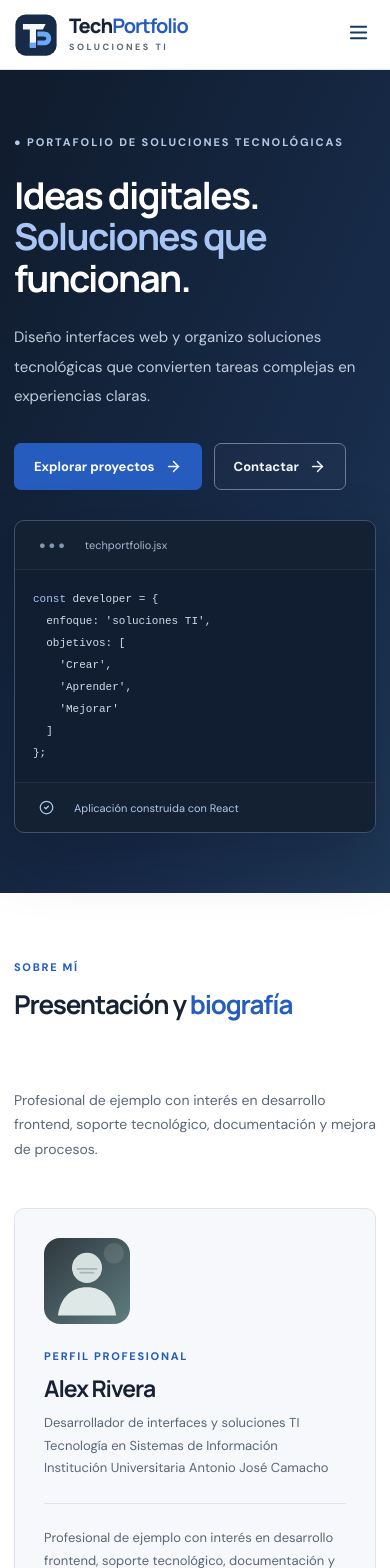
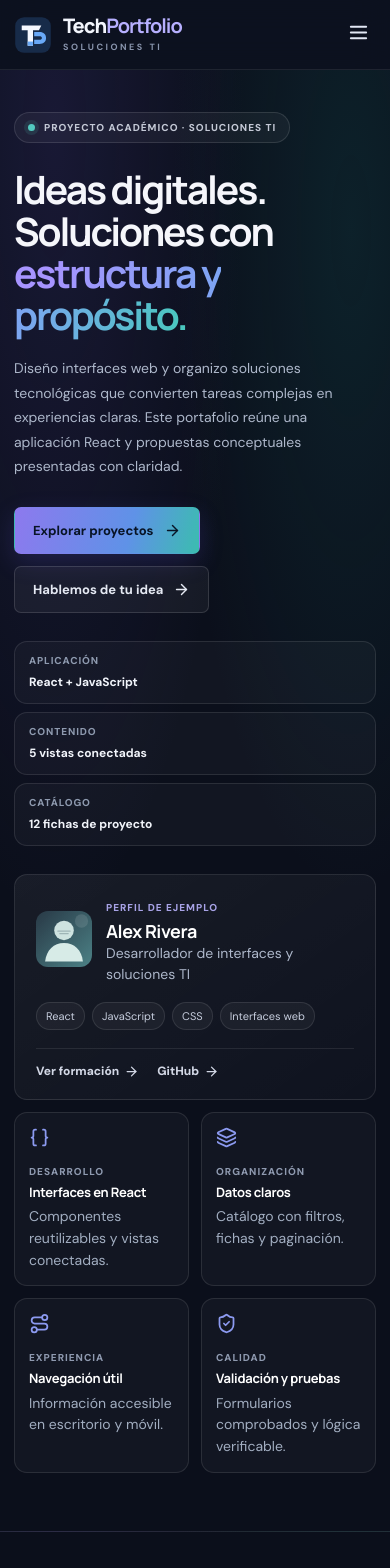
Before and after one commit to Gabimaru23-A/TechPortfolio, a React (Vite) app in the folder TechPortfolio-CodeSandbox/: page / in a window 390 px wide. Shown: the top 1568 px of the page. Built offline with nearby package versions, Linux system fonts and the light colour scheme.

Commit message:
Adaptar portafolio a identidad visual profesional

```diff
--- a/TechPortfolio-CodeSandbox/src/pages/Inicio.jsx
+++ b/TechPortfolio-CodeSandbox/src/pages/Inicio.jsx
@@ -1,4 +1,4 @@
-import { ArrowRight, CheckCircle2, Github, Linkedin } from 'lucide-react';
+import { ArrowRight, Braces, Github, Layers3, Linkedin, Route, ShieldCheck } from 'lucide-react';
 import { Link } from 'react-router-dom';
 import { perfil, biografia } from '../data/site.js';
 
@@ -7,19 +7,35 @@ export default function Inicio() {
     <>
       <section className="hero">
         <div className="container hero-layout">
-          <div>
-            <span className="hero-kicker">● PORTAFOLIO DE SOLUCIONES TECNOLÓGICAS</span>
-            <h1>Ideas digitales.<br/><strong>Soluciones que</strong><br/>funcionan.</h1>
-            <p>{perfil.presentacion}</p>
+          <div className="hero-copy">
+            <span className="hero-kicker"><span className="signal-dot"/> PROYECTO ACADÉMICO · SOLUCIONES TI</span>
+            <h1>Ideas digitales.<br/>Soluciones con <span className="hero-gradient">estructura y propósito.</span></h1>
+            <p>{perfil.presentacion} Este portafolio reúne una aplicación React y propuestas conceptuales presentadas con claridad.</p>
             <div className="actions">
               <Link className="btn mint" to="/proyectos">Explorar proyectos <ArrowRight size={17}/></Link>
-              <Link className="btn glass" to="/contacto">Contactar <ArrowRight size={17}/></Link>
+              <Link className="btn glass" to="/contacto">Hablemos de tu idea <ArrowRight size={17}/></Link>
+            </div>
+            <div className="hero-facts" aria-label="Resumen del portafolio">
+              <div><small>APLICACIÓN</small><strong>React + JavaScript</strong></div>
+              <div><small>CONTENIDO</small><strong>5 vistas conectadas</strong></div>
+              <div><small>CATÁLOGO</small><strong>12 fichas de proyecto</strong></div>
             </div>
           </div>
-          <div className="hero-screen" aria-label="Ilustración de una aplicación en React">
-            <div className="screen-top"><span>● ● ●</span> techportfolio.jsx</div>
-            <pre><span>const</span> developer = {'{'}{'\n'}  enfoque: 'soluciones TI',{'\n'}  objetivos: [{'\n'}    'Crear',{'\n'}    'Aprender',{'\n'}    'Mejorar'{'\n'}  ]{'\n'}{'}'};</pre>
-            <div className="screen-status"><CheckCircle2 size={15}/> Aplicación construida con React</div>
+          <div className="hero-overview">
+            <div className="hero-profile">
+              <div className="hero-profile-main">
+                <img src={`${import.meta.env.BASE_URL}${perfil.avatar}`} alt="" />
+                <div><span className="profile-label">PERFIL DE EJEMPLO</span><h2>{perfil.nombre}</h2><p>{perfil.rol}</p></div>
+              </div>
+              <div className="hero-tags"><span>React</span><span>JavaScript</span><span>CSS</span><span>Interfaces web</span></div>
+              <div className="hero-profile-links"><Link to="/tecnologias">Ver formación <ArrowRight size={15}/></Link><a href={perfil.github} target="_blank" rel="noreferrer">GitHub <ArrowRight size={15}/></a></div>
+            </div>
+            <div className="hero-capabilities">
+              <article><Braces size={21}/><span>DESARROLLO</span><h3>Interfaces en React</h3><p>Componentes reutilizables y vistas conectadas.</p></article>
+              <article><Layers3 size={21}/><span>ORGANIZACIÓN</span><h3>Datos claros</h3><p>Catálogo con filtros, fichas y paginación.</p></article>
+              <article><Route size={21}/><span>EXPERIENCIA</span><h3>Navegación útil</h3><p>Información accesible en escritorio y móvil.</p></article>
+              <article><ShieldCheck size={21}/><span>CALIDAD</span><h3>Validación y pruebas</h3><p>Formularios comprobados y lógica verificable.</p></article>
+            </div>
           </div>
         </div>
       </section>
--- a/TechPortfolio-CodeSandbox/src/style.css
+++ b/TechPortfolio-CodeSandbox/src/style.css
@@ -130,4 +130,132 @@
 .footer-brand{display:flex;align-items:flex-start;gap:12px}
 .footer-brand img{flex:none;margin-top:2px}
 .value-logo{width:104px;height:104px;filter:drop-shadow(0 14px 28px #091b3750)}
+
+/* Versión oscura: lenguaje visual tecnológico con contenido académico verificable. */
+:root{
+  --ink:#f0f3fa;
+  --muted:#a6b0c4;
+  --accent:#a396ff;
+  --accent-hover:#8276e4;
+  --accent-soft:#a396ff1a;
+  --line:#ffffff1d;
+  --surface:#151b2b;
+  color:var(--ink);
+  background:#0b0f1b;
+}
+body{background:#0b0f1b;color:var(--ink)}
+.header{background:#0d1220ed;border-color:#ffffff14;backdrop-filter:blur(18px)}
+.brand{color:#f2f5fc}
+.brand b{color:#b7b0ff}
+.brand small{color:#8995ad}
+.brand-icon{width:38px;height:38px}
+.links a{color:#b7c0d0}
+.links a:hover,.links a.active{background:#a396ff1b;color:#ddd8ff}
+.menu-button{color:#e2e8f5}
+.hero{position:relative;overflow:hidden;background:radial-gradient(ellipse at 14% 4%,#4e3f9933,transparent 40%),radial-gradient(ellipse at 90% 11%,#146f6a30,transparent 36%),#0b0f1b;border-bottom:1px solid #ffffff16}
+.hero-layout{min-height:650px;padding:72px 0 80px;grid-template-columns:minmax(0,1.22fr) minmax(350px,.88fr);gap:48px}
+.hero-copy{position:relative;z-index:1}
+.hero-kicker{display:inline-flex;align-items:center;gap:9px;padding:8px 13px;border:1px solid #ffffff1d;border-radius:99px;background:#ffffff0b;color:#c4c9d6;font-size:10px;letter-spacing:.1em}
+.signal-dot{width:7px;height:7px;border-radius:50%;background:#52c9bf;box-shadow:0 0 0 4px #52c9bf1f}
+.hero h1{max-width:700px;margin:25px 0 20px;font-size:clamp(40px,5vw,68px);line-height:1.08;letter-spacing:-.055em;color:#f5f6fb}
+.hero-gradient{background:linear-gradient(95deg,#a794ff 10%,#7ea4f3 54%,#48c8bd 100%);background-clip:text;-webkit-background-clip:text;color:transparent}
+.hero p{max-width:620px;color:#aeb8cb;font-size:16px;line-height:1.75}
+.hero .actions{margin-top:28px}
+.hero .btn{min-height:47px;padding:13px 18px}
+.hero .mint{background:linear-gradient(105deg,#8d79ee,#5f92e7 62%,#3bbdaf);color:#081426;box-shadow:0 8px 25px #665ae830}
+.hero .mint:hover{filter:brightness(1.1);box-shadow:0 10px 30px #665ae849}
+.hero .glass{background:#ffffff0c;border-color:#ffffff22;color:#e5e9f3}
+.hero-facts{display:grid;grid-template-columns:repeat(3,minmax(0,1fr));gap:10px;margin-top:36px}
+.hero-facts>div,.hero-profile,.hero-capabilities article{border:1px solid #ffffff1a;border-radius:13px;background:#ffffff08}
+.hero-facts>div{min-height:79px;padding:14px 15px}
+.hero-facts small{display:block;margin-bottom:8px;color:#8e9aaf;font-size:10px;letter-spacing:.09em;font-weight:800}
+.hero-facts strong{font-size:12px;line-height:1.35;color:#f1f4fa}
+.hero-overview{display:flex;flex-direction:column;gap:12px}
+.hero-profile{padding:20px 21px;background:linear-gradient(145deg,#ffffff0e,#ffffff05)}
+.hero-profile-main{display:flex;align-items:center;gap:14px}
+.hero-profile-main img{width:56px;height:56px;object-fit:cover;border-radius:12px;filter:saturate(.45)}
+.profile-label{color:#a8a3e7;font-size:10px;letter-spacing:.1em;font-weight:800}
+.hero-profile h2{font-size:18px;letter-spacing:-.025em;margin:4px 0 1px}
+.hero-profile p{font-size:12px;margin:0;color:#aeb8cb;line-height:1.45}
+.hero-tags{display:flex;flex-wrap:wrap;gap:7px;margin-top:18px}
+.hero-tags span{padding:6px 9px;border:1px solid #ffffff1a;border-radius:99px;background:#ffffff0b;color:#c7cede;font-size:11px}
+.hero-profile-links{display:flex;flex-wrap:wrap;gap:18px;margin-top:18px;padding-top:14px;border-top:1px solid #ffffff16}
+.hero-profile-links a{display:inline-flex;align-items:center;gap:5px;font-size:12px;font-weight:800;color:#d3d8e6}
+.hero-profile-links a:hover{color:#77d2c8}
+.hero-capabilities{display:grid;grid-template-columns:repeat(2,minmax(0,1fr));gap:12px}
+.hero-capabilities article{min-height:164px;padding:18px 19px}
+.hero-capabilities svg{color:#8c9af0;margin-bottom:12px}
+.hero-capabilities span{display:block;font-size:10px;letter-spacing:.1em;color:#8f9ab0;font-weight:800}
+.hero-capabilities h3{font-size:15px;line-height:1.25;letter-spacing:-.02em;margin:6px 0}
+.hero-capabilities p{font-size:12px;line-height:1.55;margin:0;color:#a2aec1}
+.section{background:#0b0f1b}
+.page-head h1,.section h2,.soft-strip h2,.section h3{color:#f0f3fa}
+.page-head p,.intro-grid p,.bio-profile p,.biography-row p,.stack-card p,.info-line p,.timeline-heading p,.experience p,.testimonial p,.section-row p,.value-hero p,.strip p,.value-cta p{color:#aab5c8}
+.eyebrow,h2 em,.page-head em,.biography-row>strong,.info-line>svg,.experience small,.tick svg,.testimonial strong,.link-button,.project-attributes .text-link{color:#a99dff}
+.card{background:#151b2b;border-color:#ffffff18}
+.bio-profile,.soft-strip,.value-cta,.empty{background:#111827}
+.bio-profile hr,.info-line,.project-meta,.testimonial small,.sidebar dl>div{border-color:#ffffff18}
+.bio-profile .social a,.footer .social a{color:#d8deed}
+.avatar-image{background:#1a2336}
+.count,.chip,.status-pill{background:#8e82ff22;color:#d3ccff}
+.filters{background:#151b2b;border-color:#ffffff1d;box-shadow:none}
+.filter-title strong,.filter-controls label,.contact-form label{color:#e8edf8}
+.filter-title>div>span,.section-row p,.filter-title span{color:#aab5c8}
+.filter-icon,.tile-icon,.technology-icon,.stack-icon,.experience .round-icon{background:#9889ff1a;color:#b6aaff;border-color:#ffffff1b}
+.filter-controls input,.filter-controls select,.contact-form input,.contact-form textarea{background:#0f1626;border-color:#ffffff29;color:#eef2fa}
+.filter-controls input::placeholder,.contact-form input::placeholder,.contact-form textarea::placeholder{color:#8795ae}
+.filter-controls input:focus,.filter-controls select:focus,.contact-form input:focus,.contact-form textarea:focus{border-color:#a99dff;box-shadow:0 0 0 3px #a99dff22}
+.blue{background:#7466df;color:#fff}
+.blue:hover{background:#887bee}
+.light{background:#1b2232;color:#e4e9f4;border-color:#ffffff25}
+.light:hover{background:#242e43;border-color:#ffffff3b}
+.project-card{background:#151b2b;border-color:#ffffff1a;box-shadow:none}
+.project-card:hover{border-color:#9387ef88;box-shadow:0 18px 40px #00000030}
+.project-card p,.project-meta,.record-id{color:#aab5c8}
+.project-category{color:#b4a9ff!important}
+.project-action{background:#9889ff1a;border-color:#9889ff31;color:#d1caff}
+.project-action:hover{background:#9889ff2d;color:#fff}
+.pagination button{background:#1b2232;border-color:#ffffff22;color:#d2d9e8}
+.pagination button.current{background:#7466df;border-color:#7466df;color:#fff}
+.project-sidebar{background:#111827;color:#f0f3fa}
+.project-sidebar .icon-button{background:#20293b;border-color:#ffffff26;color:#f2f4fc}
+.project-attributes>div{border-color:#ffffff1a}
+.project-attributes dt,.sidebar-kicker{color:#aab5c8}
+.project-attributes dd{color:#e0e6f1}
+.project-sidebar .drawer-image{filter:saturate(.6)}
+.contact-aside,.value-art{background:linear-gradient(145deg,#1e2347,#123b47);border:1px solid #ffffff1b}
+.contact-icon{background:#ffffff15;color:#b8b0ff}
+.contact-aside p{color:#c7d1e3}
+.contact-aside hr{border-color:#ffffff2b}
+.contact-form small{color:#aab5c8}
+.contact-form small.error{color:#ffb9bf}
+.form-warning{background:#3e2c19;border-color:#936738;color:#ffe3b5}
+.success{background:#173c32;color:#b4f3d8}
+.draft-link{color:#a8dcff}
+.footer{background:#090d17;border-top:1px solid #ffffff15}
+.footer p,.footer-bottom{color:#9eaac0}
+.footer-bottom{border-color:#ffffff16}
+.demo-ribbon{background:#171c2e;border-color:#ffffff19;color:#b9c5d9}
+.value-cta{border:1px solid #ffffff19}
+.skip-link{color:#182033}
+@media(max-width:1000px){
+  .hero-layout{grid-template-columns:1fr 1fr;gap:28px}
+  .hero h1{font-size:clamp(38px,5vw,56px)}
+}
+@media(max-width:760px){
+  .links{background:#111827;border-bottom:1px solid #ffffff1c}
+  .hero-layout{grid-template-columns:1fr;padding:55px 0 64px}
+  .hero-overview{max-width:650px}
+  .hero h1{font-size:clamp(38px,7vw,58px)}
+}
+@media(max-width:520px){
+  .hero-layout{padding:42px 0 58px}
+  .hero h1{font-size:clamp(36px,10vw,48px)}
+  .hero p{font-size:14px}
+  .hero-facts{grid-template-columns:1fr;gap:8px;margin-top:28px}
+  .hero-facts>div{min-height:0;padding:12px 14px}
+  .hero-facts small{margin-bottom:3px}
+  .hero-capabilities article{min-height:150px;padding:14px}
+  .hero-capabilities h3{font-size:13px}
+}
 @media (prefers-reduced-motion: reduce){html{scroll-behavior:auto}*,*::before,*::after{animation-duration:.01ms!important;transition-duration:.01ms!important}}
```
